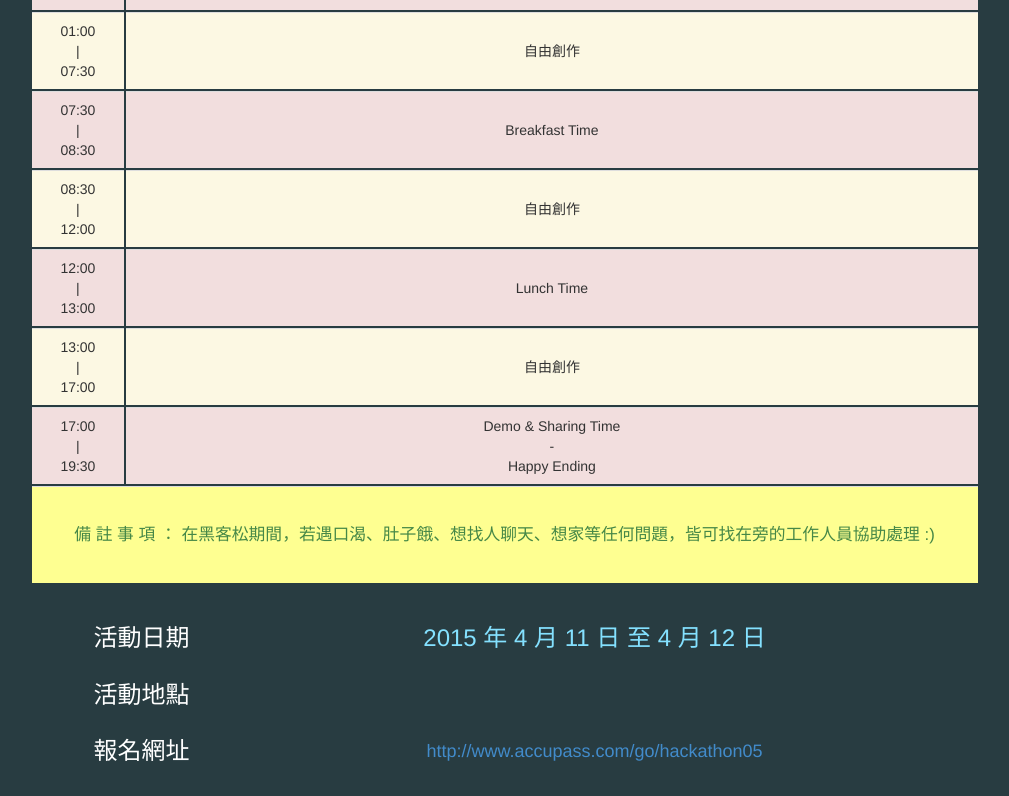
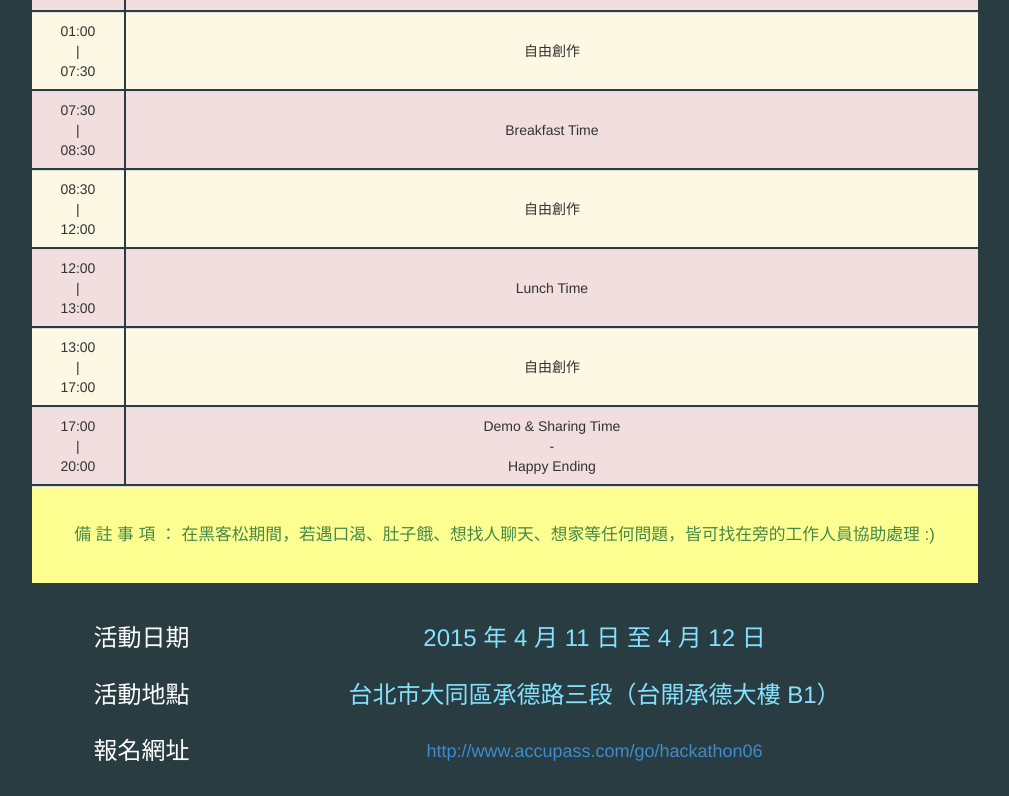
Before and after one commit to renhades/HackathonTaiwan-Schedule, a website: page public/index.html in a window 1280 px wide. Shown: the part 1206-2002 px from the top of the page, without its empty margins (138-1147 px from the left). Drawn offline with Linux system fonts and the light colour scheme.

Commit message:
add location

```diff
--- a/public/index.html
+++ b/public/index.html
@@ -249,7 +249,7 @@
 					</tr>
 					<tr class="danger">
 						<td style="vertical-align:middle;">
-							17:00<br>|<br>19:30
+							17:00<br>|<br>20:00
 						</td>
 						<td colspan="9" style="vertical-align:middle;">
 							Demo & Sharing Time <br/>
@@ -278,13 +278,13 @@
 					<h3  style="color: white">活動地點</h3>
 				</dt>
 				<dd>
-					<h3 style="color: #84E1FF"></h3>
+					<h3 style="color: #84E1FF">台北市大同區承德路三段（台開承德大樓 B1）</h3>
 				</dd>
 				<dt>
 					<h3  style="color: white">報名網址</h3>
 				</dt>
 				<dd>
-					<h4 style="margin-top: 24px; style='color: #84E1FF' "><a href="http://www.accupass.com/go/hackathon05" target="_blank">http://www.accupass.com/go/hackathon05</a></h4>
+					<h4 style="margin-top: 24px; style='color: #84E1FF' "><a href="http://www.accupass.com/go/hackathon05" target="_blank">http://www.accupass.com/go/hackathon06</a></h4>
 				</dd>
 			</dl>
 		</div>
```
